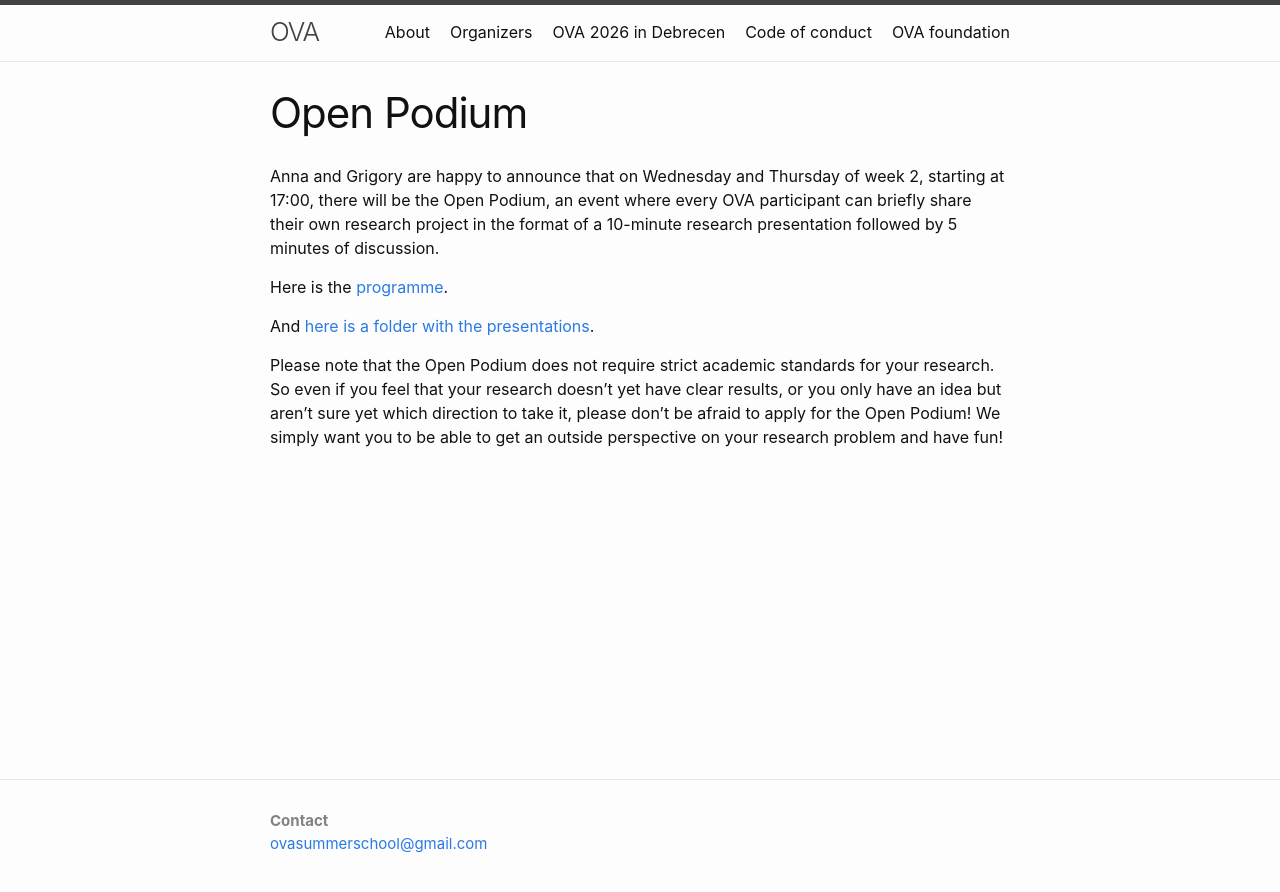
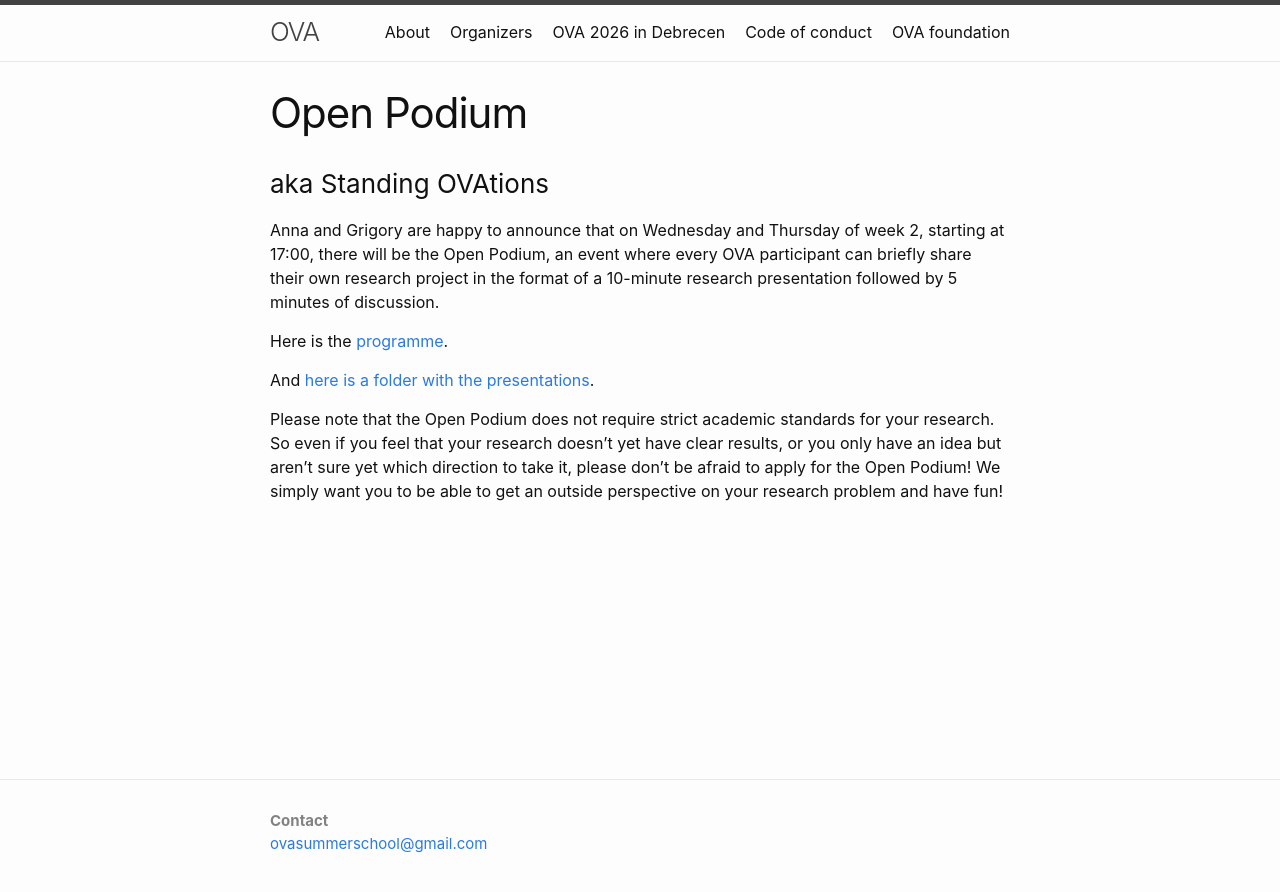
Before and after one commit to ovaschool/ovaschool.github.io, a Jekyll site: the page built from staticpages/ova2026-openpodium.markdown, in a window 1280 px wide. Shown: the top 892 px of the page. Built offline with Jekyll 4.4.1, drawn with Linux system fonts in a browser that asks for light colours.

Commit message:
Update ova2026-openpodium.markdown

```diff
--- a/staticpages/ova2026-openpodium.markdown
+++ b/staticpages/ova2026-openpodium.markdown
@@ -4,6 +4,8 @@ title: Open Podium
 permalink: ova2026-openpodium
 exclude: true
 ---
+
+### aka Standing OVAtions
 
 Anna and Grigory are happy to announce that on Wednesday and Thursday of week 2, starting at 17:00, there will be the Open Podium, an event where every OVA participant can briefly share their own research project in the format of a 10-minute research presentation followed by 5 minutes of discussion.
 
```
